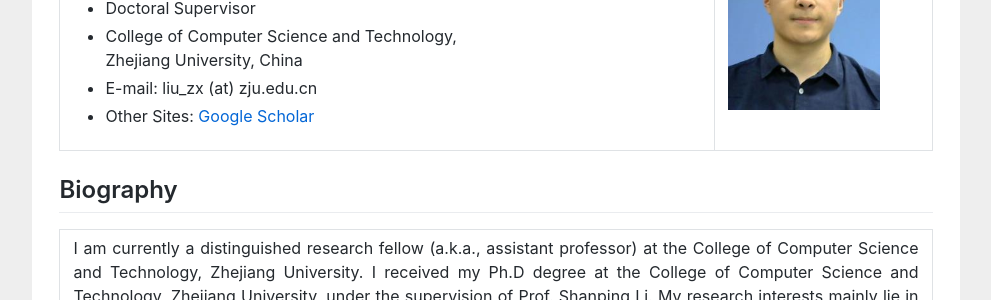
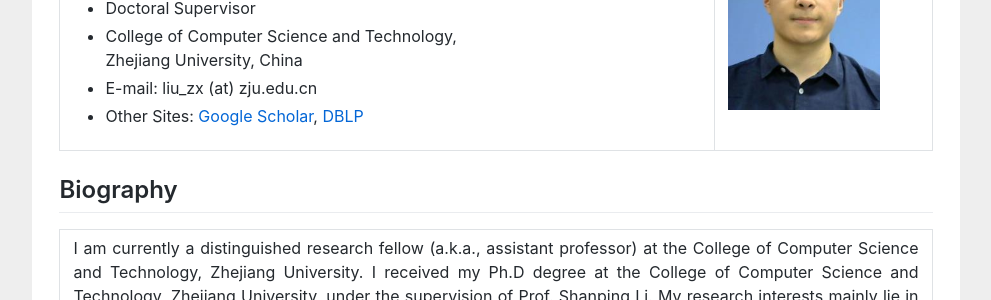
Before and after one commit to zhongxin-liu/zhongxin-liu.github.io, a Jekyll site: the page index.html, which Jekyll copies as it is, in a window 1280 px wide and 900 px high. Shown: the part 183-483 px from the top of the window, without its empty margins (144-1135 px from the left). Built offline with Jekyll 4.4.1, drawn with Linux system fonts in a browser that asks for light colours.

Commit message:
add dblp

```diff
--- a/index.html
+++ b/index.html
@@ -48,7 +48,7 @@ gtag('config', 'UA-158965281-1');
 						Zhejiang University, China</li>
 
 					<li>E-mail: liu_zx (at) zju.edu.cn</li>
-					<li>Other Sites: <a href="https://scholar.google.com/citations?user=U_yKZbYAAAAJ">Google Scholar</a>
+					<li>Other Sites: <a href="https://scholar.google.com/citations?user=U_yKZbYAAAAJ">Google Scholar</a>, <a href="https://dblp.org/pid/15/3235-2.html">DBLP</a>
 					</ul>
 				</td>
 
```
